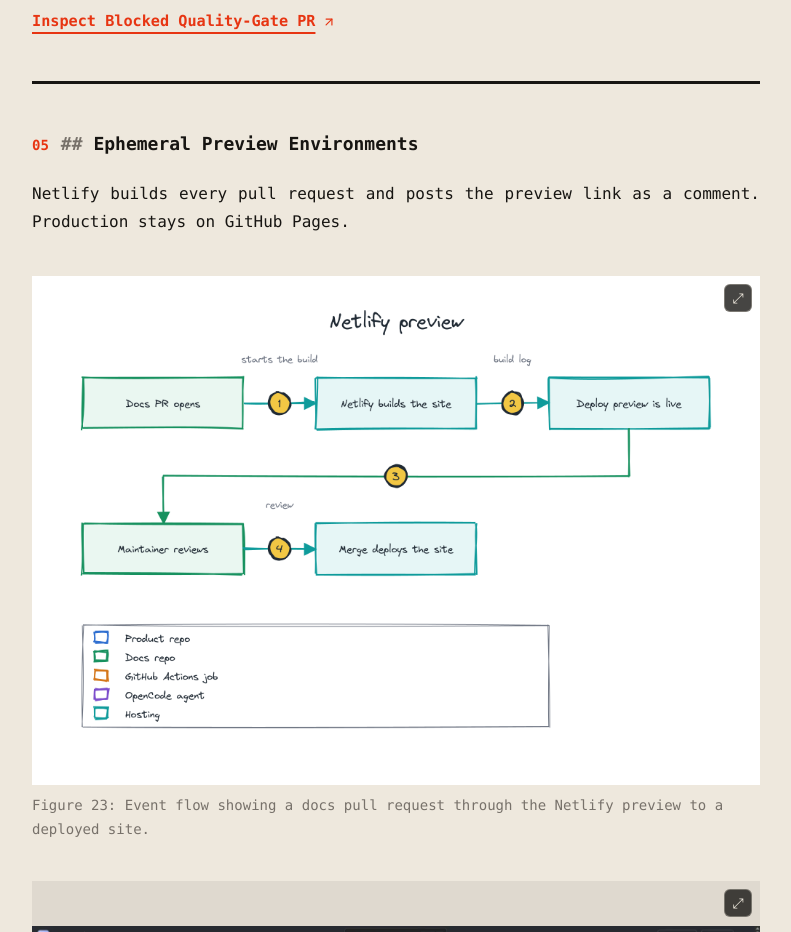
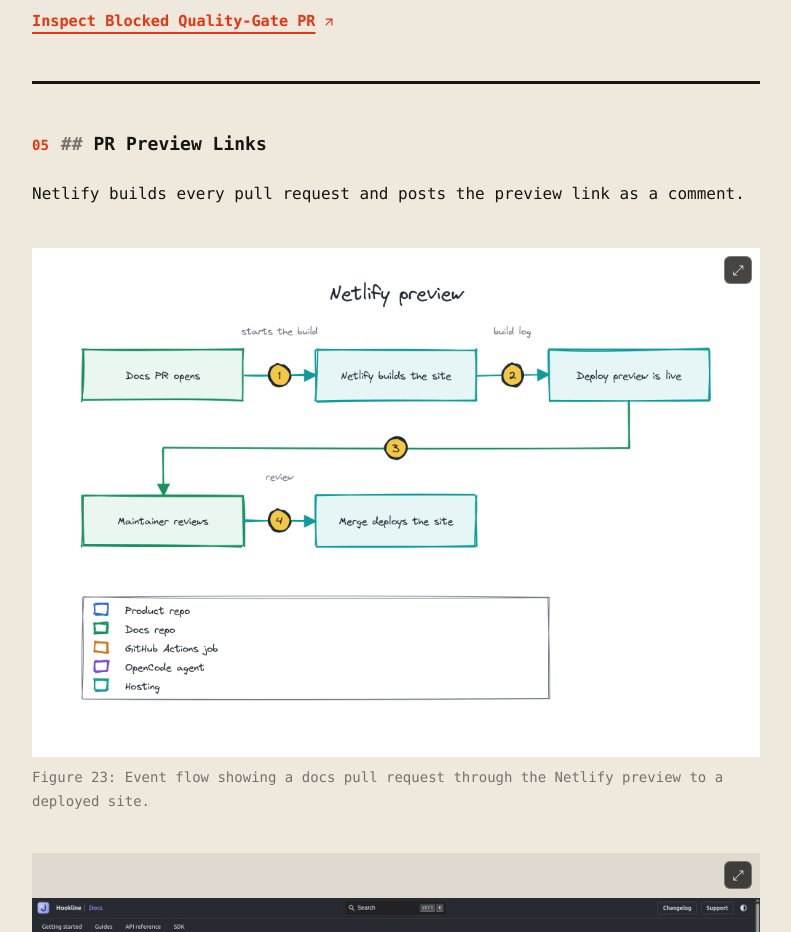
Before and after one commit to manueldezman/Portfolio-2, a Next.js app: page /portfolio/hookline-docs-pipeline in a window 1280 px wide. Shown: the part 9660-10592 px from the top of the page, without its empty margins (244-1035 px from the left). Built offline with nearby package versions, Linux system fonts and the light colour scheme.

Commit message:
docs(hookline): rename preview section and sync markdown twin

```diff
--- a/content/hooklineCaseStudy.ts
+++ b/content/hooklineCaseStudy.ts
@@ -335,8 +335,8 @@ export const hooklineCaseStudy = {
     {
       id: "preview-environments",
       index: "05",
-      title: "Ephemeral Preview Environments",
-      body: "Netlify builds every pull request and posts the preview link as a comment. Production stays on GitHub Pages.",
+      title: "PR Preview Links",
+      body: "Netlify builds every pull request and posts the preview link as a comment.",
       diagram: {
         alt: "Flow from a docs pull request to a Netlify build, a live deploy preview, a maintainer review, and a merge that deploys the site.",
         caption: "Event flow showing a docs pull request through the Netlify preview to a deployed site.",
```
Also changed, not shown: public/portfolio/hookline-docs-pipeline.md (+3 -3 lines).
